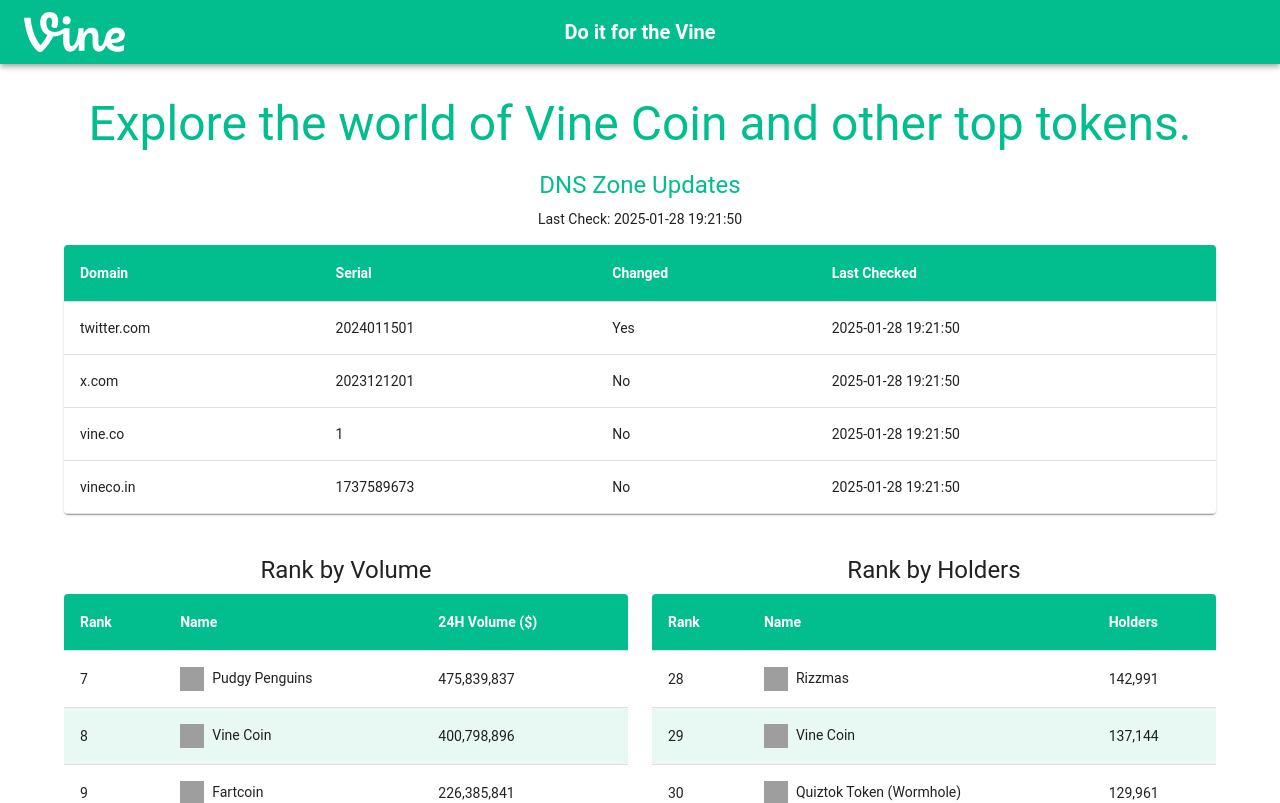
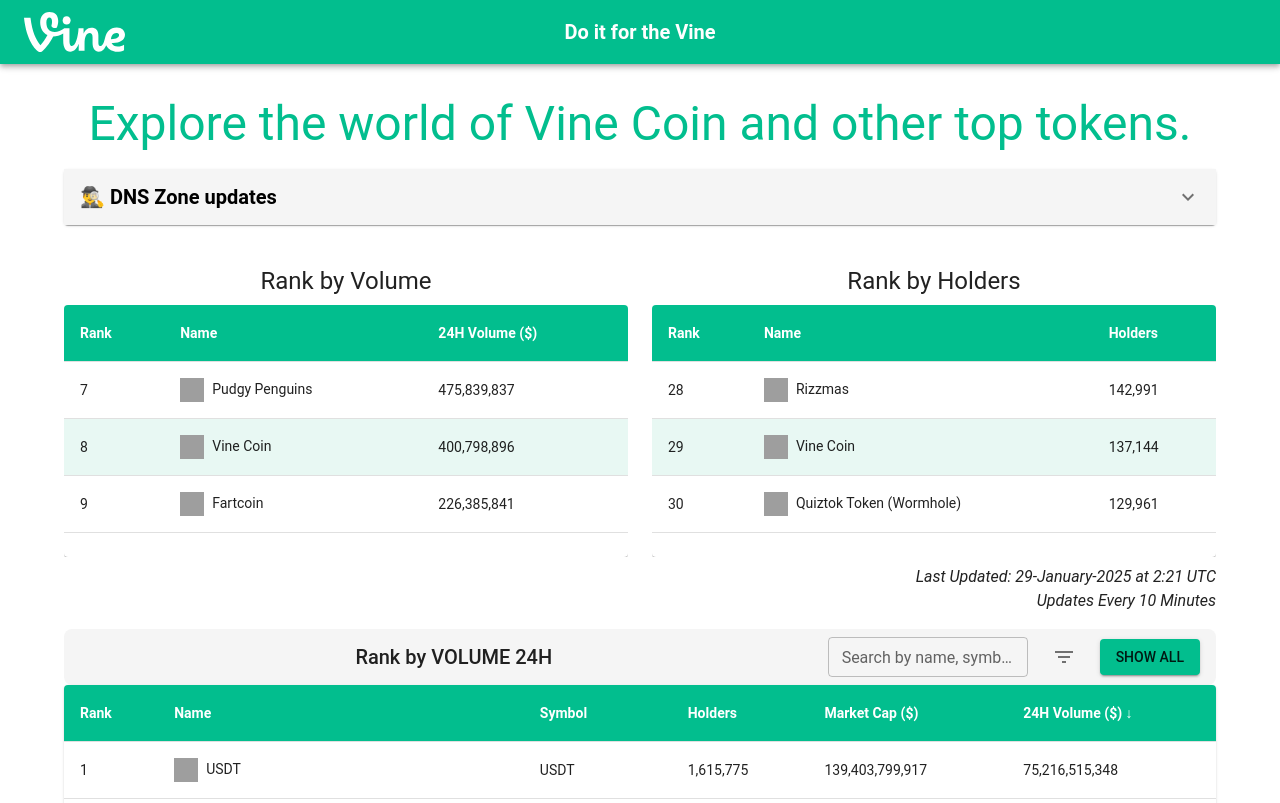
Before and after one commit to taha-abbasi/do-it-for-the-vine-rank-data, a React (Create React App) app: page / in a window 1280 px wide. Shown: the top 803 px of the page. Built offline with nearby package versions, Linux system fonts and the light colour scheme; grey boxes are pictures that could not be loaded.

Commit message:
post deploy build sync

```diff
--- a/src/components/ZoneUpdates.jsx
+++ b/src/components/ZoneUpdates.jsx
@@ -1,4 +1,5 @@
 // src/components/ZoneUpdates.jsx
+
 import React, { useEffect, useState } from "react";
 import {
   Box,
@@ -10,20 +11,58 @@
   TableBody,
   TableRow,
   TableCell,
-  CircularProgress
+  CircularProgress,
+  Accordion,
+  AccordionSummary,
+  AccordionDetails,
+  // MUI needs these icons:
 } from "@mui/material";
+import ExpandMoreIcon from "@mui/icons-material/ExpandMore";
 
 /**
- * This component fetches "/zone_updates.json" from public/zone_updates.json
- * and displays domain info in a MUI table.
+ * Helper function to format "lastChecked" in UTC
+ *   e.g. "25-January-2025 at 13:05 UTC"
  */
+function formatUTCDate(isoString) {
+  if (!isoString) return "";
+  const date = new Date(isoString);
+
+  // Prepare arrays for months
+  const months = [
+    "January",
+    "February",
+    "March",
+    "April",
+    "May",
+    "June",
+    "July",
+    "August",
+    "September",
+    "October",
+    "November",
+    "December",
+  ];
+
+  const day = date.getUTCDate(); // 1-31
+  const monthIndex = date.getUTCMonth(); // 0-11
+  const year = date.getUTCFullYear();
+  const hours = date.getUTCHours(); // 0-23
+  const minutes = date.getUTCMinutes();
+
+  const monthName = months[monthIndex];
+  const paddedMinutes = String(minutes).padStart(2, "0");
+  const paddedHours = String(hours).padStart(2, "0");
+
+  return `${day}-${monthName}-${year} at ${paddedHours}:${paddedMinutes} UTC`;
+}
+
 export default function ZoneUpdates() {
   const [zoneData, setZoneData] = useState(null);
   const [loading, setLoading] = useState(true);
   const [error, setError] = useState(null);
 
   useEffect(() => {
-    fetch("/zone_updates.json")  // Adjust path if needed
+    fetch("/zone_updates.json") // Adjust path if needed
       .then((res) => {
         if (!res.ok) {
           throw new Error(`Failed to fetch zone updates: ${res.status}`);
@@ -44,9 +83,13 @@
   if (loading) {
     // Show a spinner or text while loading
     return (
-      <Box sx={{ marginBottom: "1.5rem" }}>
-        <Typography variant="h6" color="primary" gutterBottom>
-          DNS Zone Updates
+      <Box sx={{ marginBottom: "1.5rem", textAlign: "center" }}>
+        <Typography
+          variant="h5"
+          sx={{ color: "#000", fontWeight: "bold" }}
+          gutterBottom
+        >
+          🕵️‍♂️ DNS Zone updates
         </Typography>
         <CircularProgress />
       </Box>
@@ -55,9 +98,13 @@
 
   if (error) {
     return (
-      <Box sx={{ marginBottom: "1.5rem" }}>
-        <Typography variant="h6" color="primary" gutterBottom>
-          DNS Zone Updates
+      <Box sx={{ marginBottom: "1.5rem", textAlign: "center" }}>
+        <Typography
+          variant="h5"
+          sx={{ color: "#000", fontWeight: "bold" }}
+          gutterBottom
+        >
+          🕵️‍♂️ DNS Zone updates
         </Typography>
         <Typography color="error">
           Error loading zone updates: {error}
@@ -67,18 +114,25 @@
   }
 
   if (!zoneData) {
-    return null; // or some fallback
+    return null;
   }
 
   const { lastRun, domains } = zoneData;
 
   return (
     <Box sx={{ marginBottom: "2rem" }}>
-      <Typography variant="h5" color="primary" gutterBottom>
-        DNS Zone Updates
+      <Accordion defaultExpanded={false}>
+        <AccordionSummary
+          expandIcon={<ExpandMoreIcon />}
+          sx={{ backgroundColor: "#f5f5f5" }}
+        >
+          <Typography variant="h6" sx={{ color: "#000", fontWeight: "bold" }}>
+            🕵️‍♂️ DNS Zone updates
           </Typography>
+        </AccordionSummary>
+        <AccordionDetails>
           <Typography variant="body2" sx={{ marginBottom: 2 }}>
-        Last Check: {lastRun}
+            Last Check: {formatUTCDate(lastRun)}
           </Typography>
 
           <TableContainer component={Paper} sx={{ maxHeight: 400 }}>
@@ -97,11 +151,12 @@
                   <TableCell>Serial</TableCell>
                   <TableCell>Changed</TableCell>
                   <TableCell>Last Checked</TableCell>
-              {/* Or show "error" if you want a column for that */}
                 </TableRow>
               </TableHead>
               <TableBody>
-            {domains.map((item) => (
+                {domains.map((item) => {
+                  const displayLastChecked = formatUTCDate(item.lastChecked);
+                  return (
                     <TableRow key={item.domain}>
                       <TableCell>{item.domain}</TableCell>
                       <TableCell>{item.serial || "N/A"}</TableCell>
@@ -109,12 +164,15 @@
                         {item.changed ? "Yes" : "No"}
                         {item.error && ` (Error: ${item.error})`}
                       </TableCell>
-                <TableCell>{item.lastChecked}</TableCell>
+                      <TableCell>{displayLastChecked}</TableCell>
                     </TableRow>
-            ))}
+                  );
+                })}
               </TableBody>
             </Table>
           </TableContainer>
+        </AccordionDetails>
+      </Accordion>
     </Box>
   );
 }
```
Also changed, not shown: 11 other files (tests, documents, lock files or other folders). Lines whose indentation alone changed are shown as unchanged.
